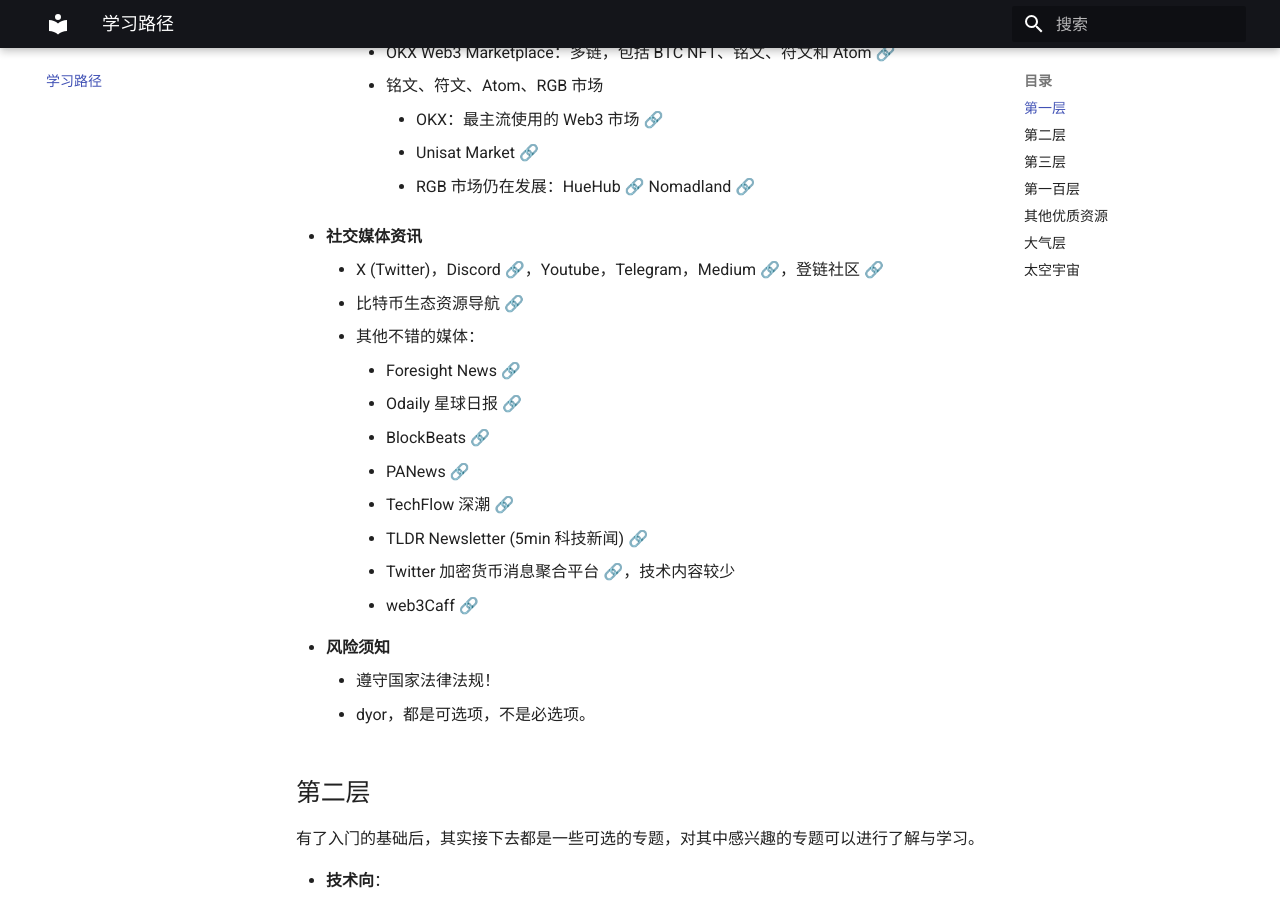
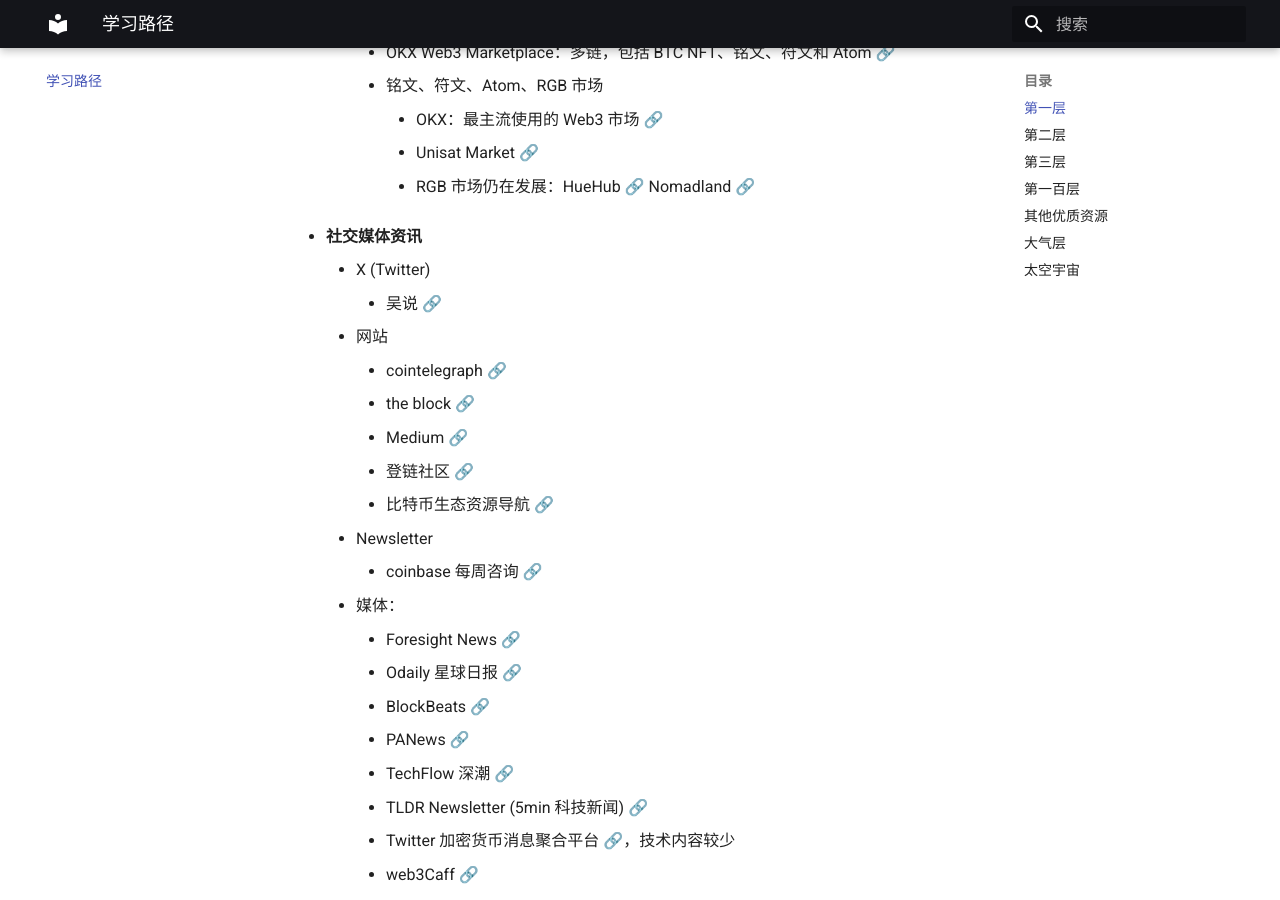
Before and after one commit to ZJUBCA/roadmap, an MkDocs documentation site: the page built from docs/index.md, in a window 1280 px wide and 900 px high, scrolled down 1706 px. Built offline with MkDocs 1.6.1 and Material for MkDocs 9.7.7, drawn with Linux system fonts in a browser that asks for light colours.

Commit message:
feat: update new media

```diff
--- a/docs/index.md
+++ b/docs/index.md
@@ -54,9 +54,17 @@
             -   Unisat Market [🔗](https://unisat.io/market)
             -   RGB 市场仍在发展：HueHub [🔗](https://huehub.xyz/) Nomadland [🔗](https://market.nomadland.io/#/trade/info?id=0)
 -   **社交媒体资讯**
-    -   X (Twitter)，Discord [🔗](https://discord.com/)，Youtube，Telegram，Medium [🔗](https://medium.com/)，登链社区 [🔗](https://learnblockchain.cn/)
-    -   比特币生态资源导航 [🔗](https://123btc.org/)
-    -   其他不错的媒体：
+    -   X (Twitter)
+        -   吴说 [🔗](https://twitter.com/WuBlockchain)
+    -   网站
+        -   cointelegraph [🔗](https://cointelegraph.com/)
+        -   the block [🔗](https://www.theblock.co/)
+        -   Medium [🔗](https://medium.com/)
+        -   登链社区 [🔗](https://learnblockchain.cn/)
+        -   比特币生态资源导航 [🔗](https://123btc.org/)
+    -   Newsletter
+        -   coinbase 每周咨询 [🔗](https://www.coinbase.com/bytes)
+    -   媒体：
         -   Foresight News [🔗](https://foresightnews.pro/)
         -   Odaily 星球日报 [🔗](https://www.odaily.news/)
         -   BlockBeats [🔗](https://theblockbeats.info)
```
